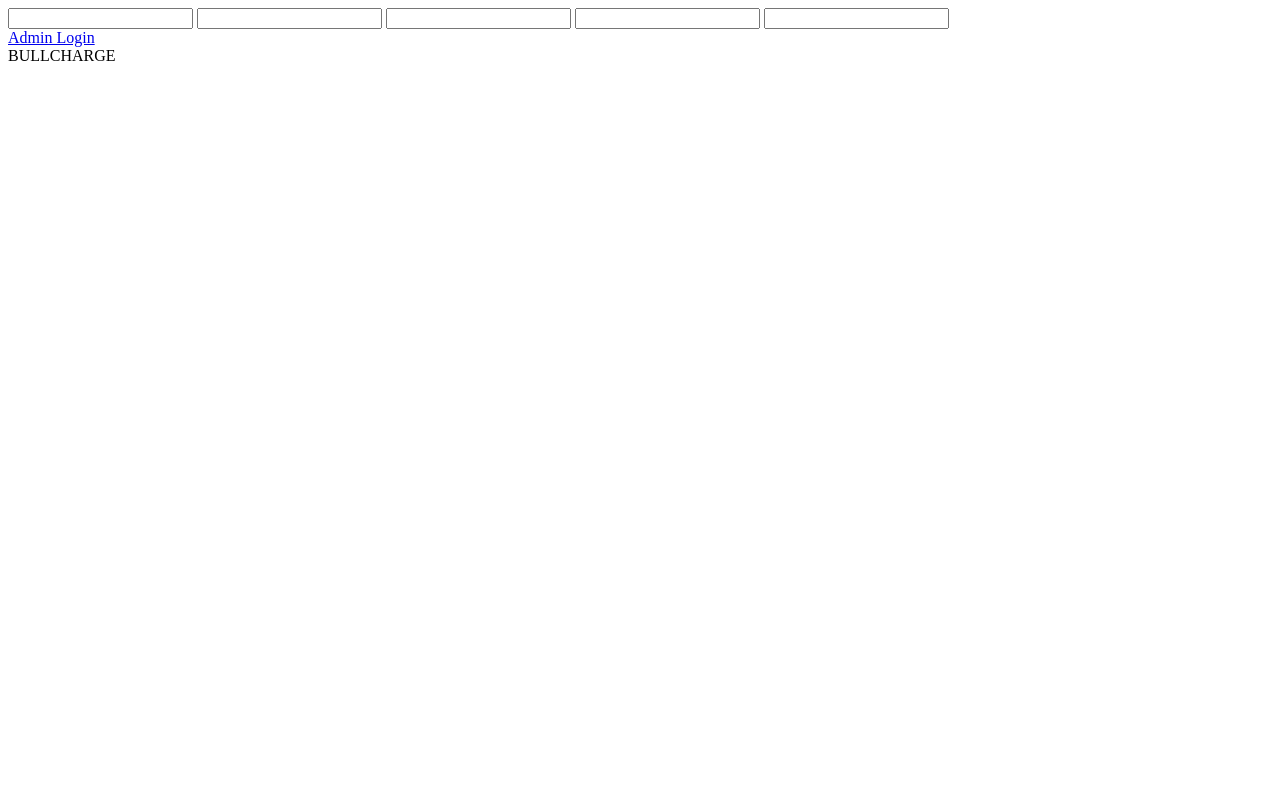
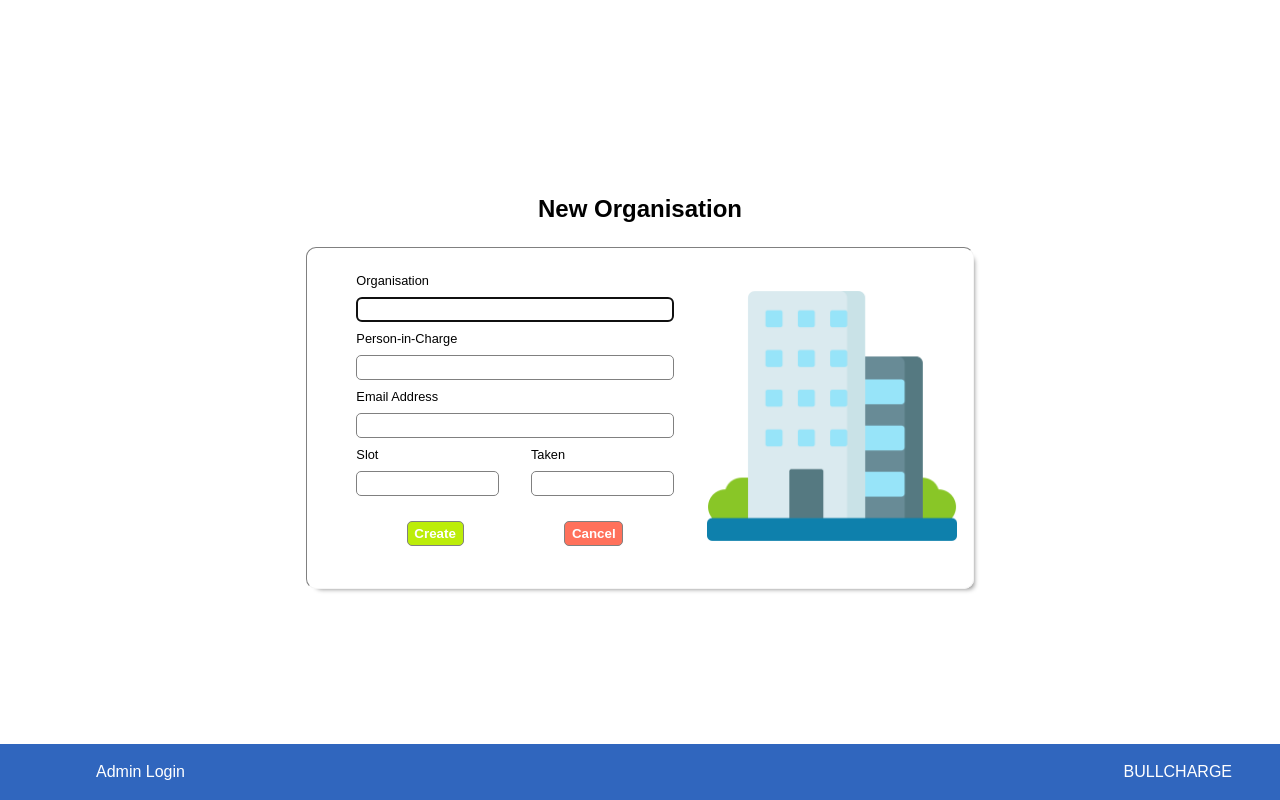
Before and after one commit to oshooo/bullcharge, a plain HTML site: page addorg.html in a window 1280 px wide. Drawn offline with Linux system fonts and the light colour scheme.

Commit message:
Add organisation Page

```diff
--- a/addorg.html
+++ b/addorg.html
@@ -4,25 +4,40 @@
     <meta charset="UTF-8">
     <meta http-equiv="X-UA-Compatible" content="IE=edge">
     <meta name="viewport" content="width=device-width, initial-scale=1.0">
+    <link rel="stylesheet" href="style.css">
     <title>New Organisation</title>
 </head>
 <body>
-    <main class="wrapper">
-        <section>
-            <section class="add_showcase">
-
+    <main>
+        <section class="add_wrapper">
+            <h1 class="login_header">New Organisation</h1>
+            <div class="add_showcase">
+            <section class="add_img">
+                <img src="media/building.png" height="250" alt="">
             </section>
-            <section class="add_form">
-                <form action="">
-                    <label for="">
-                        <input type="text" name="" id="">
-                    </label>
-                    <input type="text" name="" id="">
-                    <input type="text" name="" id="">
-                    <input type="text" name="" id="">
-                    <input type="text" name="" id="">
-                </form>
-            </section>
+            <form action="" method="post" class="add_form">
+                    <label for="organisation">Organisation</label>
+                        <input type="text" name="" id="organisation" autofocus>
+                    <label for="pic">Person-in-Charge</label>
+                        <input type="text" name="" id="pic">
+                    <label for="emial">Email Address</label>
+                        <input type="email" name="" id="email">
+                    <div class="add_slots">
+                        <div>
+                        <label for="slot">Slot</label>
+                        <input type="number" name="" id="slot">
+                        </div>
+                        <div>
+                            <label for="remain">Taken</label>
+                            <input type="number" name="" id="remain">
+                        </div>
+                    </div>
+                    <div class="add_btns">
+                            <input type="submit" value="Create" id="" class="add_submit">
+                            <input type="button" value="Cancel" class="add_cancel">
+                    </div>
+            </form>
+            </div>
         </section>
         <footer>
             <div><a href="#">Admin Login</a></div>
--- a/style.css
+++ b/style.css
@@ -5,24 +5,27 @@
     display: grid;
     place-items: center;
     height: 95vh;
-    font-family: 'Archivo Black', sans-serif;
+    font-family: sans-serif;
 }.showcase{
     height: 80%;
 }
 .login_header{
     text-align: center;
     margin: 1em;
+    font-weight: bold;
+    font-family: Arial, Helvetica, sans-serif;
 }.login_form{
     display: flex;
     border: 1px solid black;
-    padding: 1em;
+    padding: 2em;
     border-radius: 10px;
     box-shadow: 5px 5px 5px 0px gray;
-}form{
+}.login_form form{
     display: flex;
     flex-direction: column;
     justify-content: space-around;
-}input{
+    padding: .5em;
+}.login_form input{
     margin-top: .3em;
     border: 1px solid gray;
     padding-right: .2em;
@@ -31,25 +34,26 @@
     border-radius: 5px;
     padding: .5em 1em;
 }
-.submit{
-    width: 50%;
+.submit {
+    width: 40%;
     margin: auto;
-    padding: .1em;
     background-color: #3066BE;
     border: none;
     color: white;
     border-radius: 5px;
+    line-height: .5em;
+    font-weight: bold;
 }.submit:hover{
-    background-color: aqua;
-    color: azure;
-}label{
+    background-color: whitesmoke;
+    color: #3066BE;
+}.login_form label {
     display: flex;
     flex-direction: column;
     margin: .7em;
     font-size: .8em;
 }.forgot_password{
     font-size: 2vmin;
-    margin: 0 .5em ;
+    margin: 0 .5em 1em;
 }
 footer{
     background-color: #3066BE;
@@ -97,7 +101,7 @@ footer *{
         flex-direction: column;
     }.lock_img{
         display: none;
-    }form{
+    }.login_form form{
         height: 40vh;
         padding-top: 3em;
         box-sizing: border-box;
@@ -112,9 +116,78 @@ footer *{
         position: absolute;
         top: 22%;
         left: 43%;
+    }.add_img{
+        display: none;
+    }.add_wrapper{
+       width: 100%;
+    }.add_form input{
+        width: 100%;
+        padding: 0;
+    }.add_showcase{
+        width: 80%;
+        padding: 0;
+        margin: auto;
+    }.add_form{
+
     }
 
 }
 @media only screen and (min-width: 1200px) {
 
 }
+
+.add_showcase{
+    font-family: sans-serif;
+    display: flex;
+    flex-direction: row-reverse;
+    border: 1px solid whitesmoke;
+    border-top: 1px solid gray;
+    border-left: 1px solid gray;
+    box-sizing: border-box;
+    align-items: center;
+    padding: 1em;
+    border-radius: 10px;
+    box-shadow: 5px 5px 5px -5px gray;
+}.add_form{
+    display: flex;
+    flex-direction: column;
+    box-sizing: border-box;
+    width: 50%;
+    margin: auto;
+    font-size: .8em;
+}.add_form label{
+    margin: .7em 0;
+}.add_btns{
+    display: flex;
+    flex-direction: row;
+    margin: 2em  0 ;
+    justify-content: space-around;
+}.add_form  input{
+   padding: .3em .5em;
+   border-radius: 5px;
+   border: 1px solid gray;
+}.add_slots{
+    display: flex;
+    justify-content: space-between;
+    box-sizing: border-box;
+}.add_slots > div{
+   display: flex;
+   flex-direction: column;
+   width: 45%;
+}.add_cancel{
+    color: white;
+    border: none;
+    font-weight: bold;
+    padding: .5em;
+    background-color: #FF715B;
+}.add_submit{
+    color: white;
+    border: none;
+    font-weight: bold;
+    padding: .5em;
+    background-color: #BCED09;
+}.add_btns>input:hover{
+    cursor: pointer;
+    color: #3066BE;
+    background-color: aliceblue;
+}
```
Also changed, not shown: media/building.png (added), media/business.svg (added).
